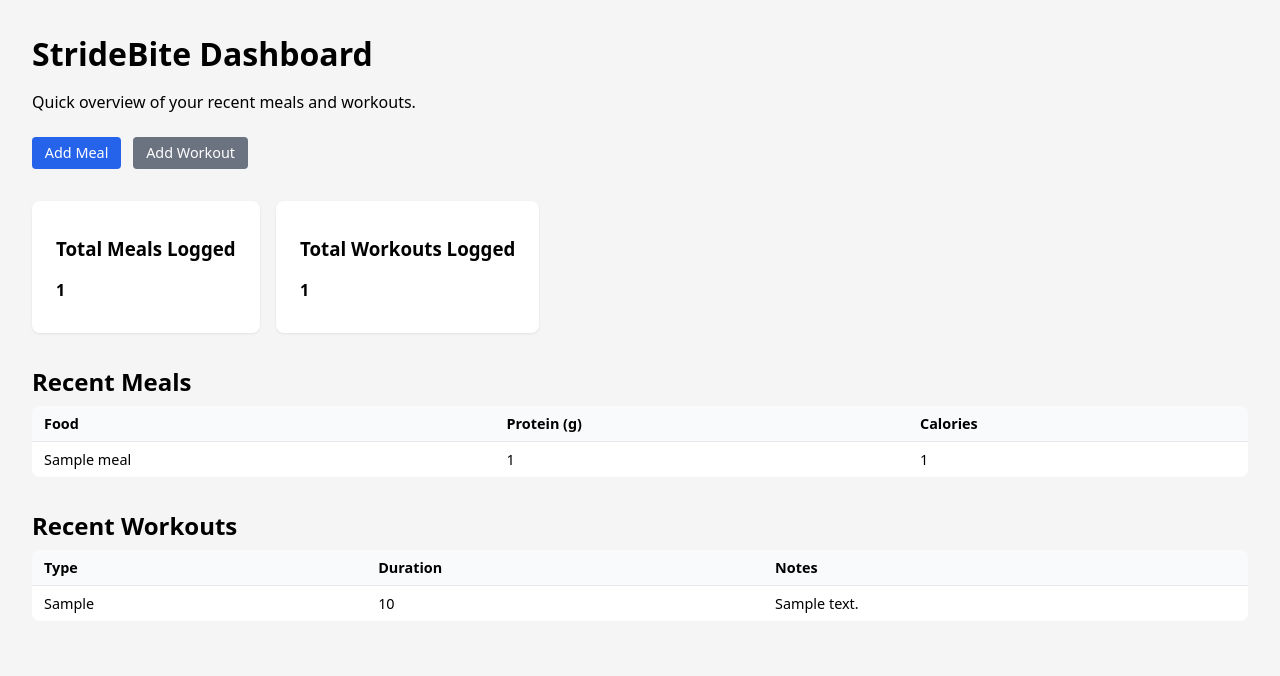
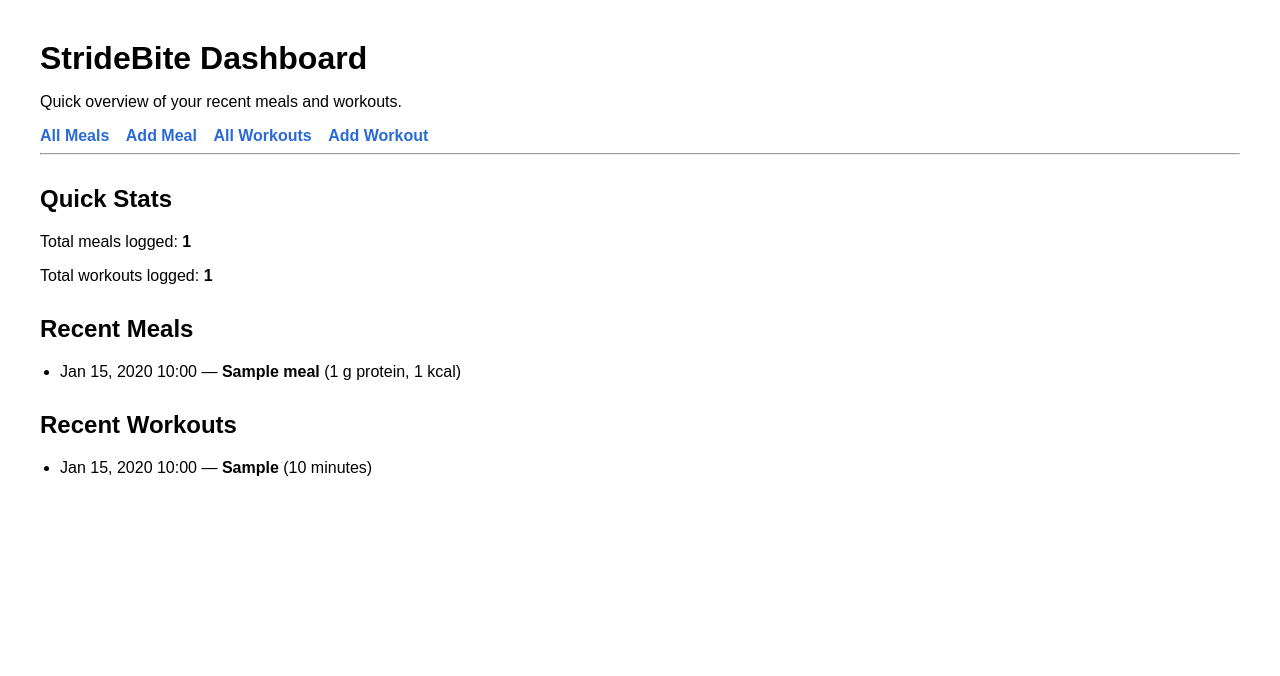
Before and after one commit to EliyaAblet/stridebite, a Django app: page / in a window 1280 px wide. Shown: the top 676 px of the page. Run offline with Django 5.2, Linux system fonts and the light colour scheme; tables that the repository leaves empty hold one stand-in row (values such as "Sample post").

Commit message:
Add full CRUD for Meals & Workouts (views, urls, templates)

```diff
--- a/core/templates/home.html
+++ b/core/templates/home.html
@@ -1,148 +1,91 @@
-<!DOCTYPE html>
+<!doctype html>
 <html lang="en">
 <head>
-    <meta charset="UTF-8">
-    <title>StrideBite – Dashboard</title>
+  <meta charset="utf-8">
+  <title>StrideBite – Home</title>
+
   <style>
     body {
-            font-family: system-ui, -apple-system, BlinkMacSystemFont, "Segoe UI", sans-serif;
-            margin: 0;
-            padding: 2rem;
-            background: #f5f5f5;
+      font-family: Arial, sans-serif;
+      margin: 40px;
     }
-        header {
-            margin-bottom: 2rem;
+    nav a {
+      margin-right: 12px;
+      text-decoration: none;
+      color: #2a6ad6;
+      font-weight: bold;
     }
-        .summary-cards {
-            display: flex;
-            gap: 1rem;
-            margin-bottom: 2rem;
-            flex-wrap: wrap;
-        }
-        .card {
-            background: white;
-            padding: 1rem 1.5rem;
-            border-radius: 8px;
-            box-shadow: 0 1px 3px rgba(0,0,0,0.08);
-            min-width: 180px;
+    nav a:hover {
+      text-decoration: underline;
     }
     h1 {
-            margin: 0 0 0.5rem 0;
+      margin-bottom: 10px;
     }
-        a.button {
-            display: inline-block;
-            margin-right: 0.5rem;
-            margin-top: 0.5rem;
-            padding: 0.4rem 0.8rem;
-            border-radius: 4px;
-            background: #2563eb;
-            color: white;
-            text-decoration: none;
-            font-size: 0.9rem;
+    section {
+      margin-top: 30px;
     }
-        a.button.secondary {
-            background: #6b7280;
-        }
-        h2 {
-            margin-top: 2rem;
-            margin-bottom: 0.5rem;
-        }
-        table {
-            width: 100%;
-            border-collapse: collapse;
-            background: white;
-            border-radius: 8px;
-            overflow: hidden;
-            margin-bottom: 1.5rem;
-        }
-        th, td {
-            padding: 0.5rem 0.75rem;
-            border-bottom: 1px solid #e5e7eb;
-            font-size: 0.9rem;
-        }
-        th {
-            text-align: left;
-            background: #f9fafb;
-        }
-        tbody tr:last-child td {
-            border-bottom: none;
-        }
-        .empty {
-            padding: 0.5rem 0.75rem;
-            font-size: 0.9rem;
-            color: #6b7280;
+    ul {
+      padding-left: 20px;
     }
   </style>
 </head>
+
 <body>
-<header>
+
   <h1>StrideBite Dashboard</h1>
   <p>Quick overview of your recent meals and workouts.</p>
 
-    <a href="{% url 'add_meal' %}" class="button">Add Meal</a>
-    <a href="{% url 'add_workout' %}" class="button secondary">Add Workout</a>
-</header>
+  <nav>
+    <a href="{% url 'meal_list' %}">All Meals</a>
+    <a href="{% url 'meal_create' %}">Add Meal</a>
+    <a href="{% url 'workout_list' %}">All Workouts</a>
+    <a href="{% url 'workout_create' %}">Add Workout</a>
+  </nav>
 
-<section class="summary-cards">
-    <div class="card">
-        <h3>Total Meals Logged</h3>
-        <p><strong>{{ meals_count }}</strong></p>
-    </div>
-    <div class="card">
-        <h3>Total Workouts Logged</h3>
-        <p><strong>{{ workouts_count }}</strong></p>
-    </div>
+  <hr>
+
+  <!-- QUICK STATS -->
+  <section>
+    <h2>Quick Stats</h2>
+    <p>Total meals logged: <strong>{{ meal_count }}</strong></p>
+    <p>Total workouts logged: <strong>{{ workout_count }}</strong></p>
   </section>
 
+  <!-- RECENT MEALS -->
   <section>
     <h2>Recent Meals</h2>
-    {% if latest_meals %}
-        <table>
-            <thead>
-                <tr>
-                    <th>Food</th>
-                    <th>Protein (g)</th>
-                    <th>Calories</th>
-                </tr>
-            </thead>
-            <tbody>
-                {% for meal in latest_meals %}
-                    <tr>
-                        <td>{{ meal.food_name }}</td>
-                        <td>{{ meal.protein }}</td>
-                        <td>{{ meal.calories }}</td>
-                    </tr>
+
+    {% if recent_meals %}
+      <ul>
+        {% for meal in recent_meals %}
+          <li>
+            {{ meal.logged_at|date:"M d, Y H:i" }} —
+            <strong>{{ meal.food_name }}</strong>
+            ({{ meal.protein }} g protein, {{ meal.calories }} kcal)
+          </li>
         {% endfor %}
-            </tbody>
-        </table>
+      </ul>
     {% else %}
-        <div class="empty">No meals logged yet. Try adding one above.</div>
+      <p>No meals logged yet.</p>
     {% endif %}
   </section>
 
+  <!-- RECENT WORKOUTS -->
   <section>
     <h2>Recent Workouts</h2>
-    {% if latest_workouts %}
-        <table>
-            <thead>
-                <tr>
-                    <th>Type</th>
-                    <th>Duration</th>
-                    <th>Notes</th>
-                </tr>
-            </thead>
-            <tbody>
-                {% for workout in latest_workouts %}
-                    <tr>
-                        <td>{{ workout.workout_type }}</td>
-                        <td>{{ workout.duration }}</td>
-                        <td>{{ workout.notes }}</td>
-                    </tr>
+
+    {% if recent_workouts %}
+      <ul>
+        {% for w in recent_workouts %}
+          <li>
+            {{ w.logged_at|date:"M d, Y H:i" }} —
+            <strong>{{ w.workout_type }}</strong>
+            ({{ w.duration }} minutes)
+          </li>
         {% endfor %}
-            </tbody>
-        </table>
+      </ul>
     {% else %}
-        <div class="empty">No workouts logged yet. Try adding one above.</div>
+      <p>No workouts logged yet.</p>
     {% endif %}
   </section>
 
--- a/core/urls.py
+++ b/core/urls.py
@@ -3,6 +3,16 @@ from . import views
 
 urlpatterns = [
     path("", views.home, name="home"),
-    path("add-meal/", views.add_meal, name="add_meal"),
-    path("add-workout/", views.add_workout, name="add_workout"),
+
+    # Meal CRUD
+    path("meals/", views.meal_list, name="meal_list"),
+    path("meals/add/", views.meal_create, name="meal_create"),
+    path("meals/<int:pk>/edit/", views.meal_update, name="meal_update"),
+    path("meals/<int:pk>/delete/", views.meal_delete, name="meal_delete"),
+
+    # Workout CRUD
+    path("workouts/", views.workout_list, name="workout_list"),
+    path("workouts/add/", views.workout_create, name="workout_create"),
+    path("workouts/<int:pk>/edit/", views.workout_update, name="workout_update"),
+    path("workouts/<int:pk>/delete/", views.workout_delete, name="workout_delete"),
 ]
--- a/core/views.py
+++ b/core/views.py
@@ -1,41 +1,107 @@
-from django.shortcuts import render, redirect
+from django.shortcuts import render, redirect, get_object_or_404
+from django.utils import timezone
+
 from .models import Meal, Workout
+from .forms import MealForm, WorkoutForm
 
 
 def home(request):
-    meals_count = Meal.objects.count()
-    workouts_count = Workout.objects.count()
-
-    # just show a few recent entries so the page feels alive
-    latest_meals = Meal.objects.order_by("-id")[:5]
-    latest_workouts = Workout.objects.order_by("-id")[:5]
+    """Dashboard: quick stats + recent items."""
+    meals = Meal.objects.order_by("-logged_at")
+    workouts = Workout.objects.order_by("-logged_at")
 
     context = {
-        "meals_count": meals_count,
-        "workouts_count": workouts_count,
-        "latest_meals": latest_meals,
-        "latest_workouts": latest_workouts,
+        "meal_count": meals.count(),
+        "workout_count": workouts.count(),
+        "recent_meals": meals[:5],
+        "recent_workouts": workouts[:5],
     }
     return render(request, "home.html", context)
 
 
-def add_meal(request):
-    if request.method == "POST":
-        Meal.objects.create(
-            food_name=request.POST["food_name"],
-            protein=request.POST["protein"],
-            calories=request.POST["calories"],
-        )
-        return redirect("home")
-    return render(request, "add_meal.html")
+# ========= MEAL CRUD =========
+
+def meal_list(request):
+    meals = Meal.objects.order_by("-logged_at")
+    return render(request, "meal_list.html", {"meals": meals})
 
 
-def add_workout(request):
+def meal_create(request):
     if request.method == "POST":
-        Workout.objects.create(
-            workout_type=request.POST["workout_type"],
-            duration=request.POST["duration"],
-            notes=request.POST.get("notes", ""),
-        )
-        return redirect("home")
-    return render(request, "add_workout.html")
+        form = MealForm(request.POST)
+        if form.is_valid():
+            form.save()
+            return redirect("meal_list")
+    else:
+        form = MealForm(initial={"logged_at": timezone.now()})
+
+    return render(request, "meal_form.html", {"form": form, "mode": "create"})
+
+
+def meal_update(request, pk):
+    meal = get_object_or_404(Meal, pk=pk)
+
+    if request.method == "POST":
+        form = MealForm(request.POST, instance=meal)
+        if form.is_valid():
+            form.save()
+            return redirect("meal_list")
+    else:
+        form = MealForm(instance=meal)
+
+    context = {"form": form, "mode": "edit", "meal": meal}
+    return render(request, "meal_form.html", context)
+
+
+def meal_delete(request, pk):
+    meal = get_object_or_404(Meal, pk=pk)
+
+    if request.method == "POST":
+        meal.delete()
+        return redirect("meal_list")
+
+    return render(request, "meal_confirm_delete.html", {"meal": meal})
+
+
+# ========= WORKOUT CRUD =========
+
+def workout_list(request):
+    workouts = Workout.objects.order_by("-logged_at")
+    return render(request, "workout_list.html", {"workouts": workouts})
+
+
+def workout_create(request):
+    if request.method == "POST":
+        form = WorkoutForm(request.POST)
+        if form.is_valid():
+            form.save()
+            return redirect("workout_list")
+    else:
+        form = WorkoutForm(initial={"logged_at": timezone.now()})
+
+    return render(request, "workout_form.html", {"form": form, "mode": "create"})
+
+
+def workout_update(request, pk):
+    workout = get_object_or_404(Workout, pk=pk)
+
+    if request.method == "POST":
+        form = WorkoutForm(request.POST, instance=workout)
+        if form.is_valid():
+            form.save()
+            return redirect("workout_list")
+    else:
+        form = WorkoutForm(instance=workout)
+
+    context = {"form": form, "mode": "edit", "workout": workout}
+    return render(request, "workout_form.html", context)
+
+
+def workout_delete(request, pk):
+    workout = get_object_or_404(Workout, pk=pk)
+
+    if request.method == "POST":
+        workout.delete()
+        return redirect("workout_list")
+
+    return render(request, "workout_confirm_delete.html", {"workout": workout})
```
Also changed, not shown: core/templates/meal_confirm_delete.html (added, +23 -0 lines), core/templates/meal_form.html (added, +23 -0 lines), core/templates/meal_list.html (added, +47 -0 lines), core/templates/workout_confirm_delete.html (added, +23 -0 lines), core/templates/workout_form.html (added, +23 -0 lines), core/templates/workout_list.html (added, +47 -0 lines). Lines whose indentation alone changed are shown as unchanged.
